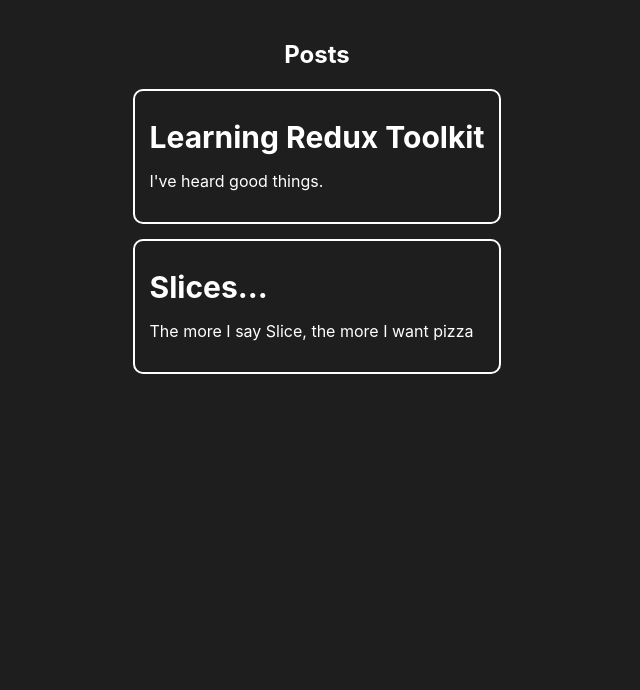
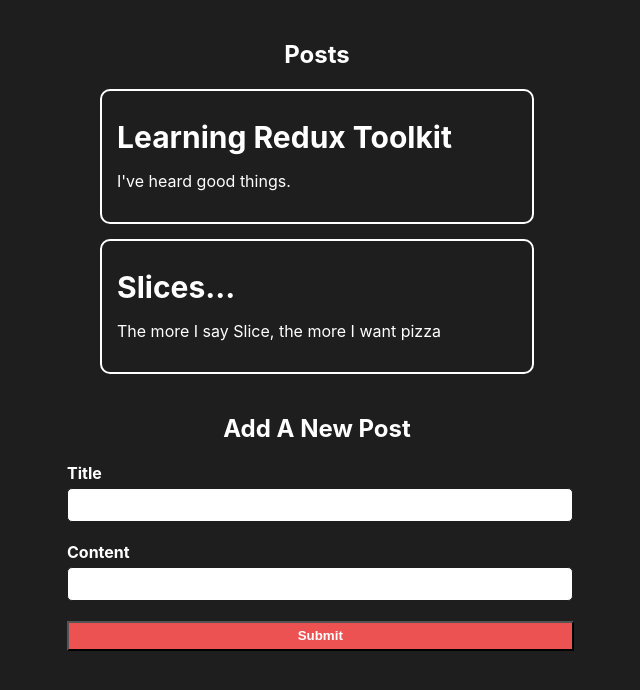
Before and after one commit to tagbochinedu/Bulletin-Board, a React (Create React App) app: page / in a window 1280 px wide. Shown: the top 690 px of the page, without its empty margins (323-963 px from the left). Built offline with nearby package versions, Linux system fonts and the light colour scheme.

Commit message:
add post form styling completed

```diff
--- a/src/App.js
+++ b/src/App.js
@@ -1,9 +1,13 @@
 import PostList from "./Features/Post/PostList";
+import AddPostForm from "./Features/Post/AddPostForm";
 
 function App() {
   return (
-    <main className='main'>
-      <PostList/>
+    <main className="main">
+      <div className='container'>
+        <PostList />
+        <AddPostForm />
+      </div>
     </main>
   );
 }
--- a/src/Features/Post/AddPostForm.js
+++ b/src/Features/Post/AddPostForm.js
@@ -1,22 +1,25 @@
 import { useState } from "react";
 import { useDispatch } from "react-redux";
 import { postAdd } from "./postSlice";
-import { nanoid } from "@reduxjs/toolkit";
+
 
 const AddPostForm = () => {
   const [title, setTitle] = useState("");
   const [content, setContent] = useState("");
   const dispatch = useDispatch();
 
-  const formSubmitHandler = () => {
+  const formSubmitHandler = (e) => {
+    e.preventDefault();
     const body = { id: nanoid(), title: title, content: content };
     dispatch(postAdd(body));
+    setTitle('')
+    setContent('')
   };
   return (
-    <section>
-      <h2>Add A New Post</h2>
+    <section className="form-container">
+      <h2 className='form-title'>Add A New Post</h2>
       <form onSubmit={formSubmitHandler}>
-        <div>
+        <div className="input-container">
           <label htmlFor="title">Title</label>
           <input
             type="text"
@@ -28,7 +31,7 @@
             }}
           />
         </div>
-        <div>
+        <div className="input-container">
           <label htmlFor="content">Content</label>
           <input
             type="text"
@@ -40,8 +43,8 @@
             }}
           />
         </div>
-        <div>
-          <button type="submit">Submit</button>
+        <div className="btn-container">
+          <button type="submit" className='btn'>Submit</button>
         </div>
       </form>
     </section>
--- a/src/Features/Post/postSlice.js
+++ b/src/Features/Post/postSlice.js
@@ -1,4 +1,5 @@
-import { createSlice } from "@reduxjs/toolkit";
+import { createSlice, nanoid } from "@reduxjs/toolkit";
+
 
 const initialState = [
   {
@@ -17,13 +18,22 @@
   name: "posts",
   initialState,
   reducers: {
-    postAdd(state, action) {
-      state.push(action.payload);
+    postAdd: {
+      reducer(state, action) {
+        state.push(action.payload);
+      },
+      prepare(title, content) {
+        return {
+          payload: {
+            id: nanoid(), title, content
+          }
+        }
+      }
     },
   },
 });
 
 export const selectAllPosts = (state) => state.posts;
-export const {postAdd} = postSlice.actions
+export const { postAdd } = postSlice.actions;
 
 export default postSlice.reducer;
--- a/src/index.css
+++ b/src/index.css
@@ -14,23 +14,75 @@
 .main {
   background-color: rgb(31, 30, 30);
   min-height: 100vh;
-  padding: 20px 40px;
+  padding: 20px 5px;
   display: flex;
   justify-content: center;
   color: white;
 }
+.container {
+  min-width: 70%;
+}
+
+/*PostList Styling*/
+
 section h2 {
   text-align: center;
 }
 
 .post {
-  border:2px solid white;
+  border: 2px solid white;
   border-radius: 10px;
   margin: 15px auto;
   padding: 15px;
+  max-width: 400px;
+}
+.post h3 {
+  font-size: 30px;
+  margin: 13px auto;
+}
 
+/*AddPostForm Styling*/
+.form-container {
+  margin-top: 40px;
 }
-.post h3{
-  font-size: 30px;
-  margin:13px auto
+.form-title {
+  margin: auto auto 0 auto;
 }
+.input-container {
+  margin: 20px auto;
+}
+form{
+  max-width: 500px;
+  margin: 0 auto;
+}
+label {
+  display: block;
+  margin-bottom: 5px;
+  font-weight: bold;
+}
+input {
+  width: 100%;
+  outline: none;
+  height: 30px;
+  border-radius: 5px;
+  border: 1px solid rgb(31, 30, 30);
+}
+
+.btn-container {
+  margin-top: 20px;
+}
+
+.btn {
+  width: 101.3%;
+  height: 30px;
+  font-weight: bold;
+  background-color: rgb(236, 82, 82);
+  color: white;
+  outline: none;
+}
+.btn:hover {
+  background-color: rgb(241, 131, 131);
+}
+.btn:active {
+  background-color: rgb(236, 82, 82);
+}
```
